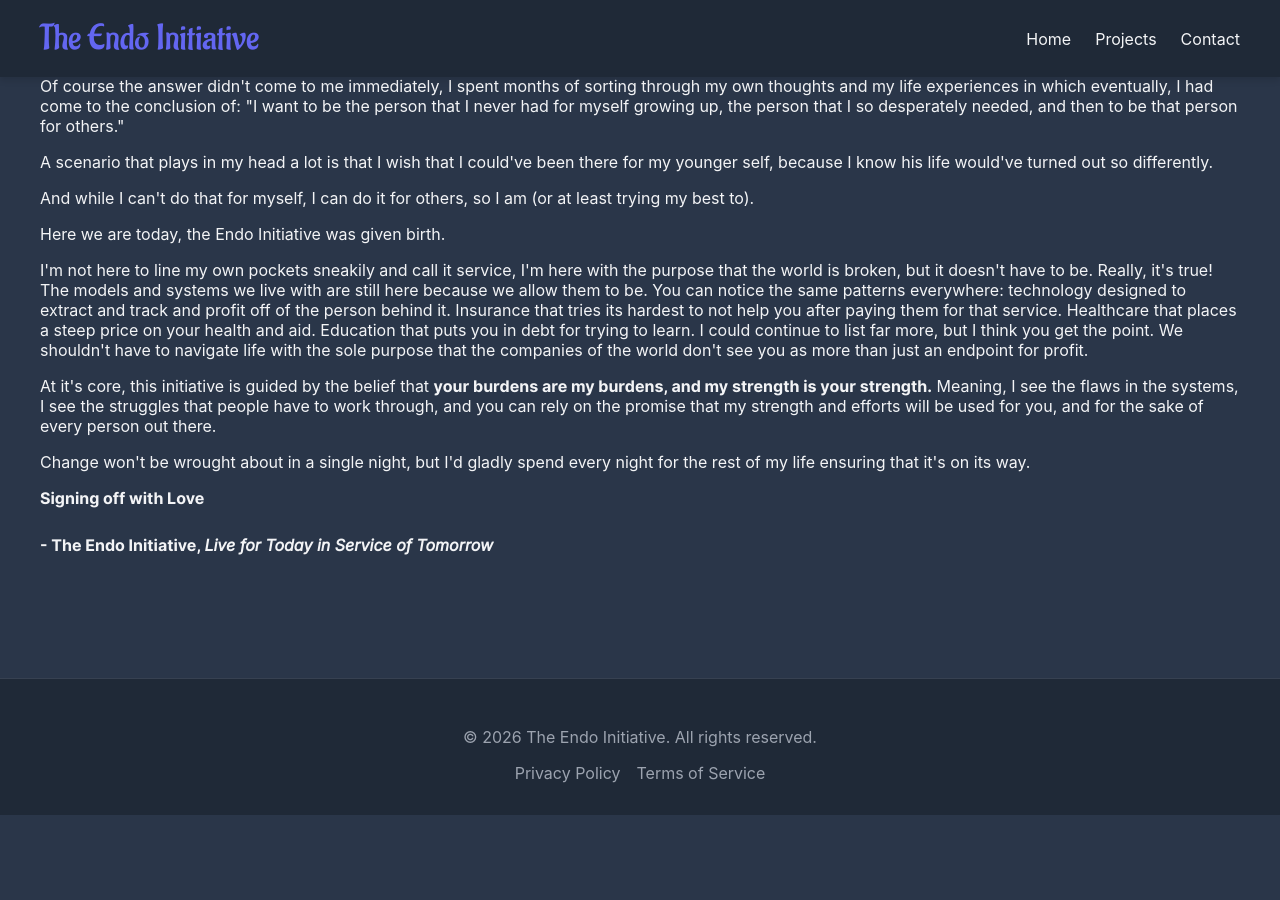
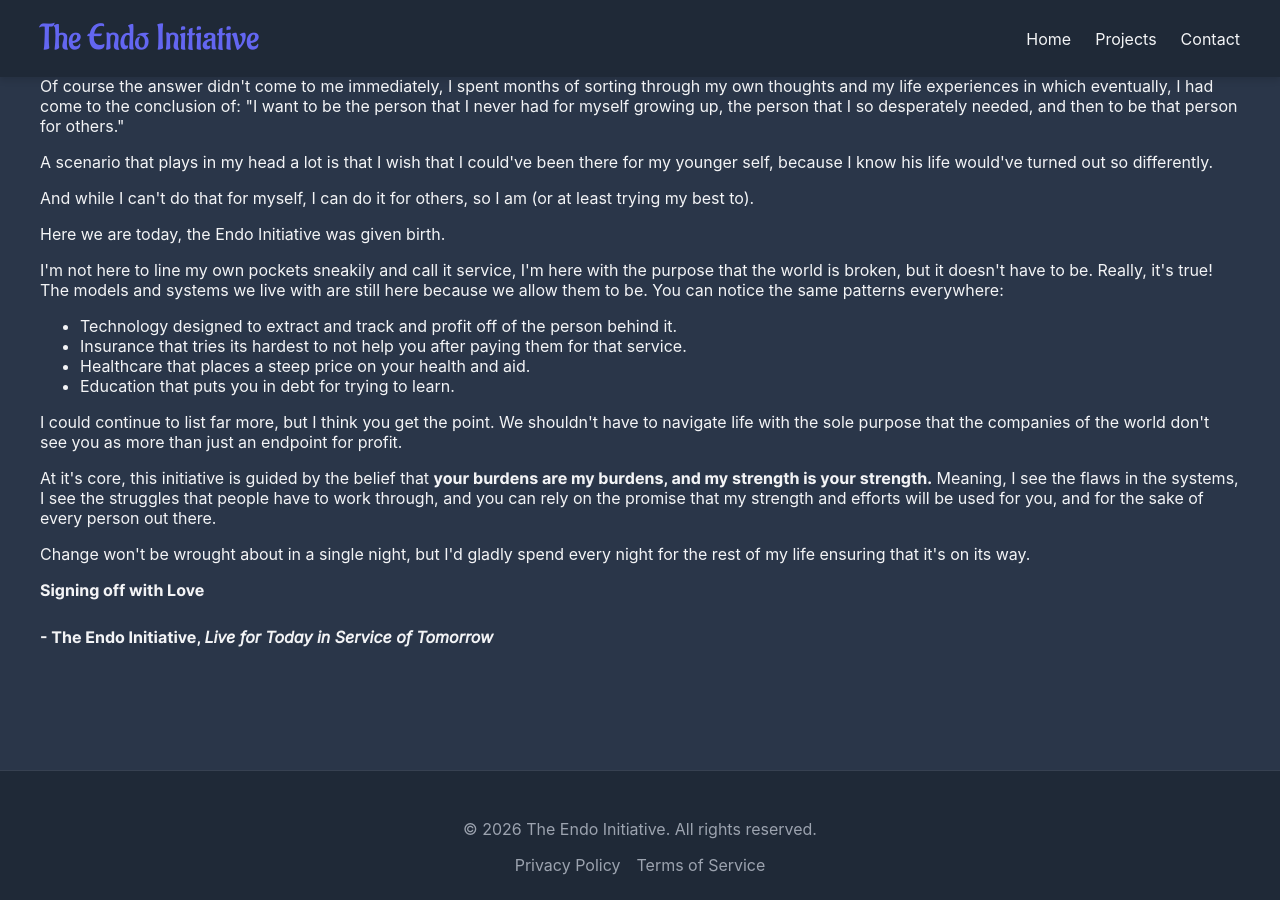
Before and after one commit to Endo-Kazuki/EndoInitiative, a Jekyll site: the page built from pages/founding.html, in a window 1280 px wide and 900 px high, scrolled down 512 px. Built offline with Jekyll 4.4.1, drawn with Linux system fonts in a browser that asks for light colours; some web fonts are replaced; before the commit the page ends 1327 px from its top, so only the background shows below that.

Commit message:
Update founding.html

```diff
--- a/pages/founding.html
+++ b/pages/founding.html
@@ -29,8 +29,16 @@
 
 <p>Here we are today, the Endo Initiative was given birth.</p>
 
-<p>I'm not here to line my own pockets sneakily and call it service, I'm here with the purpose that the world is broken, but it doesn't have to be. Really, it's true! The models and systems we live with are still here because we allow them to be. You can notice the same patterns everywhere: technology designed to extract and track and profit off of the person behind it. Insurance that tries its hardest to not help you after paying them for that service. Healthcare that places a steep price on your health and aid. Education that puts you in debt for trying to learn. I could continue to list far more, but I think you get the point. We shouldn't have to navigate life with the sole purpose that the companies of the world don't see you as more than just an endpoint for profit.</p>
-
+<p>I'm not here to line my own pockets sneakily and call it service, I'm here with the purpose that the world is broken, but it doesn't have to be. Really, it's true! The models and systems we live with are still here because we allow them to be. You can notice the same patterns everywhere: </p>
+<p>
+  <ul>
+    <li>Technology designed to extract and track and profit off of the person behind it.</li>
+    <li>Insurance that tries its hardest to not help you after paying them for that service.</li>
+    <li>Healthcare that places a steep price on your health and aid.</li>
+    <li>Education that puts you in debt for trying to learn.</li>
+  </ul>
+</p>
+<p>I could continue to list far more, but I think you get the point. We shouldn't have to navigate life with the sole purpose that the companies of the world don't see you as more than just an endpoint for profit.</p>
 <p>At it's core, this initiative is guided by the belief that <strong>your burdens are my burdens, and my strength is your strength.</strong> Meaning, I see the flaws in the systems, I see the struggles that people have to work through, and you can rely on the promise that my strength and efforts will be used for you, and for the sake of every person out there.</p>
 
 <p>Change won't be wrought about in a single night, but I'd gladly spend every night for the rest of my life ensuring that it's on its way.</p>
```
